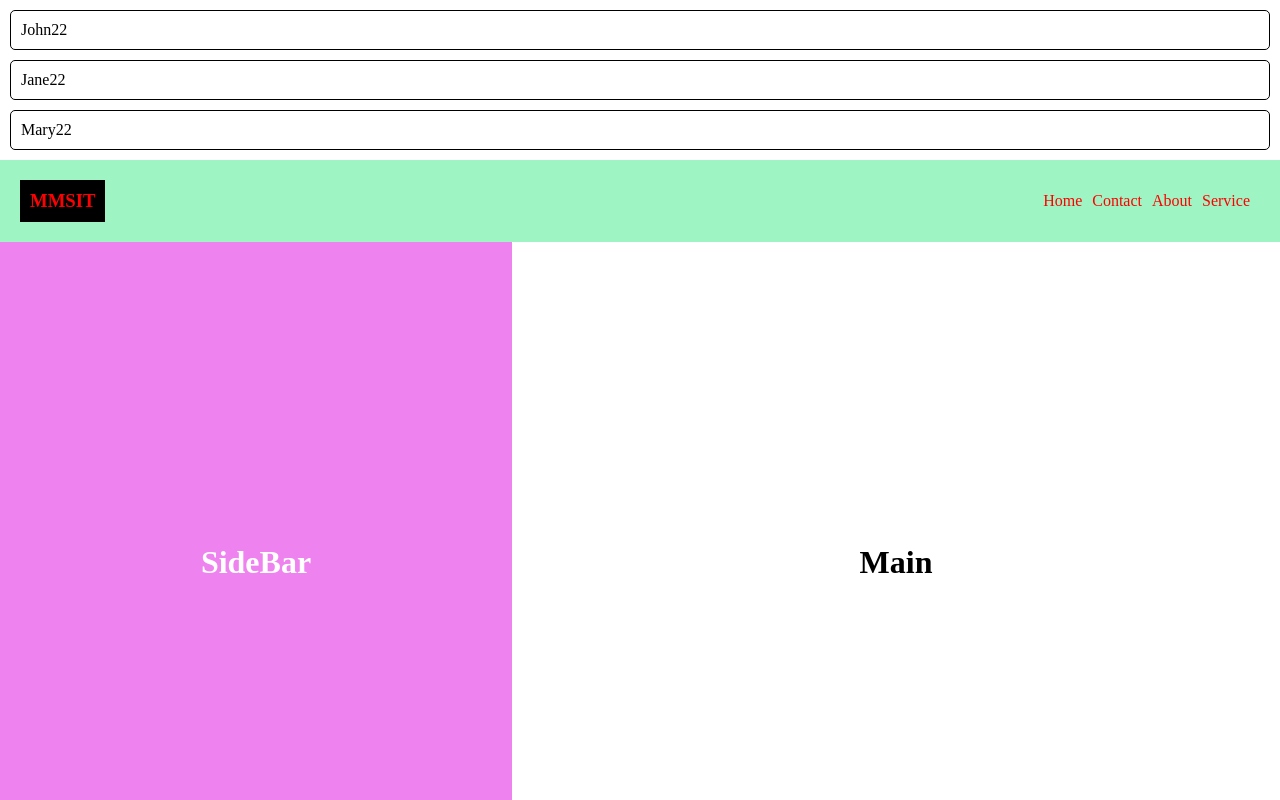
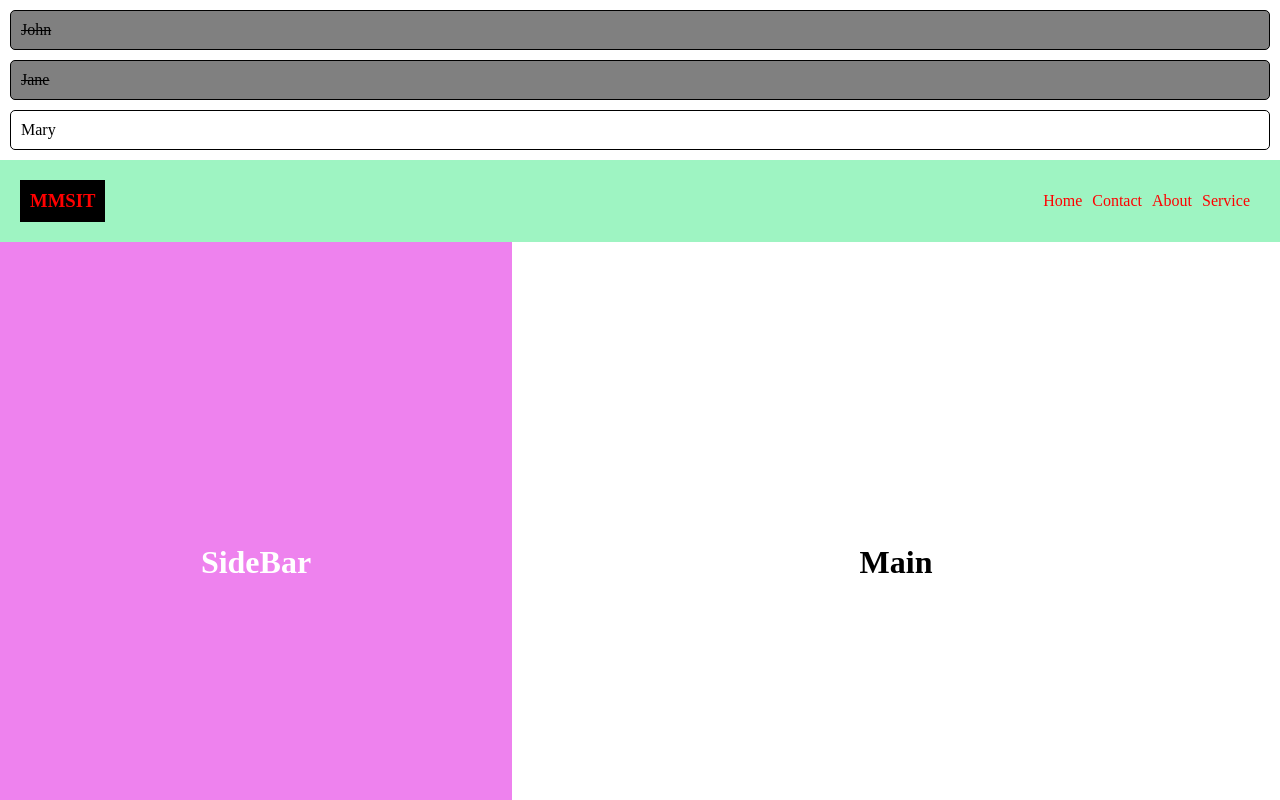
Before and after one commit to mrzinlinhtet/first-react, a React (Create React App) app: page / in a window 1280 px wide. Shown: the top 800 px of the page. Built offline with nearby package versions, Linux system fonts and the light colour scheme.

Commit message:
add props

```diff
--- a/src/App.jsx
+++ b/src/App.jsx
@@ -11,9 +11,9 @@ const App = () => {
 
   return (
     <>
-      <List name={nameList[0]} age={22} isDone={true} />
-      <List name={nameList[1]} age={22} isDone={false} />
-      <List name={nameList[2]} age={22} isDone={false} />
+      <List name={nameList[0]} isDone />
+      <List name={nameList[1]} isDone />
+      <List name={nameList[2]} isDone={false} />
       <div className="container">
         <Nav />
         <div className="midContainer">
--- a/src/components/List.css
+++ b/src/components/List.css
@@ -5,3 +5,8 @@
     padding: 10px;
     border-radius: 5px;
 }
+
+.done {
+    background-color:gray;
+    text-decoration:line-through;
+}
--- a/src/components/List.jsx
+++ b/src/components/List.jsx
@@ -1,21 +1,21 @@
 import React from 'react'
 import './List.css'
 
-const List = ({name,age,isDone}) => {
+const List = ({name,isDone}) => {
     console.log(isDone);
 
-    const style = {
-        bgStyle:{
-
-        }
-    }
+    // const myStyle = {
+    //     bgStyle:{
+    //         backgroundColor:"gray",
+    //         textDecoration:"line-through"
+    //     }
+    // }
 //   const listItems = name.map((name,index) => <li key={index}>{name}, {age}</li>);
 //   console.log(listItems);
   return (
-    <div className='list'>
+    <div className={`list ${isDone && "done"}`} >
       {/* <ul>{listItems}</ul> */}
       <p>{name}</p>
-      <p>{age}</p>
     </div>
   )
 }
```
